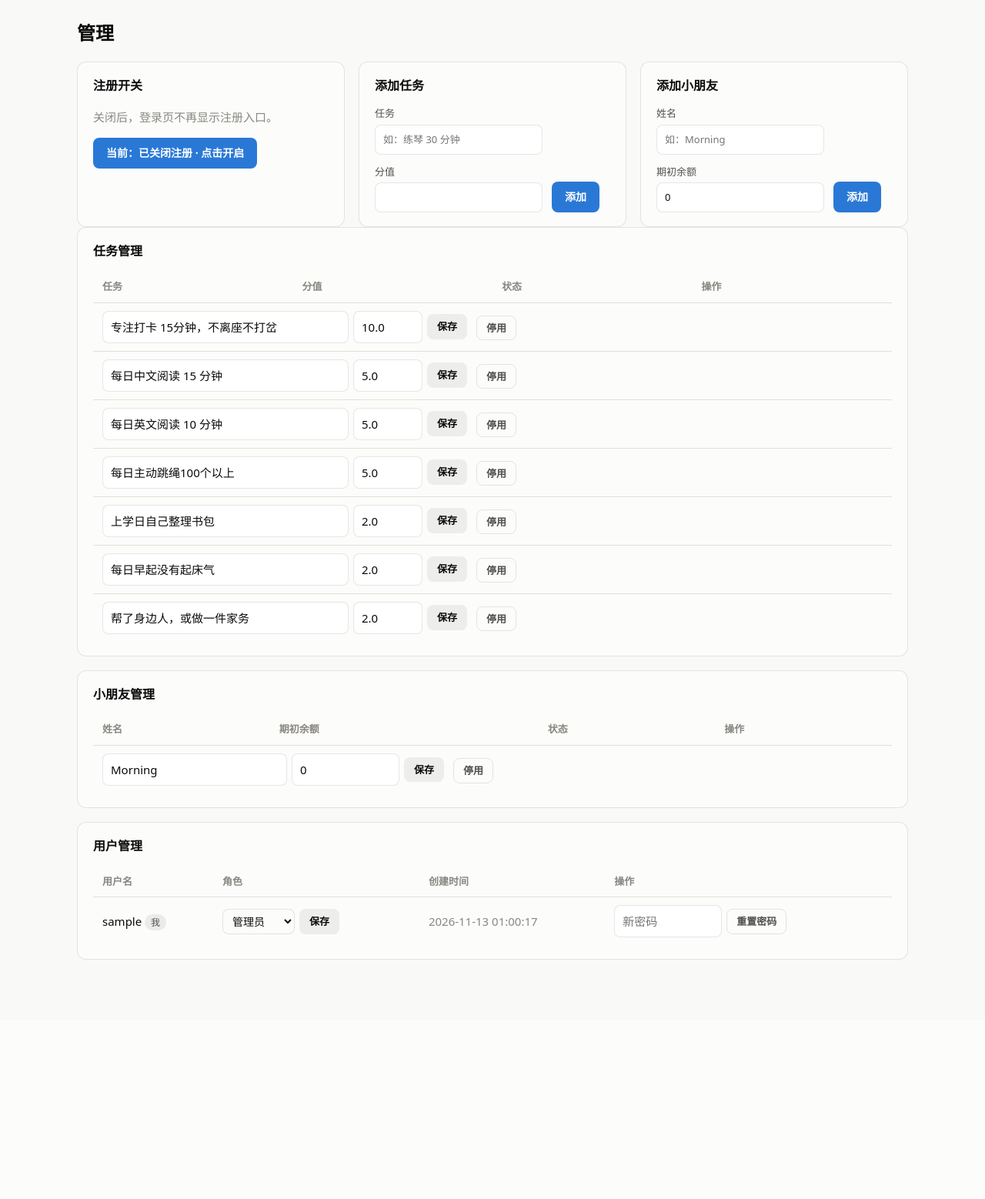
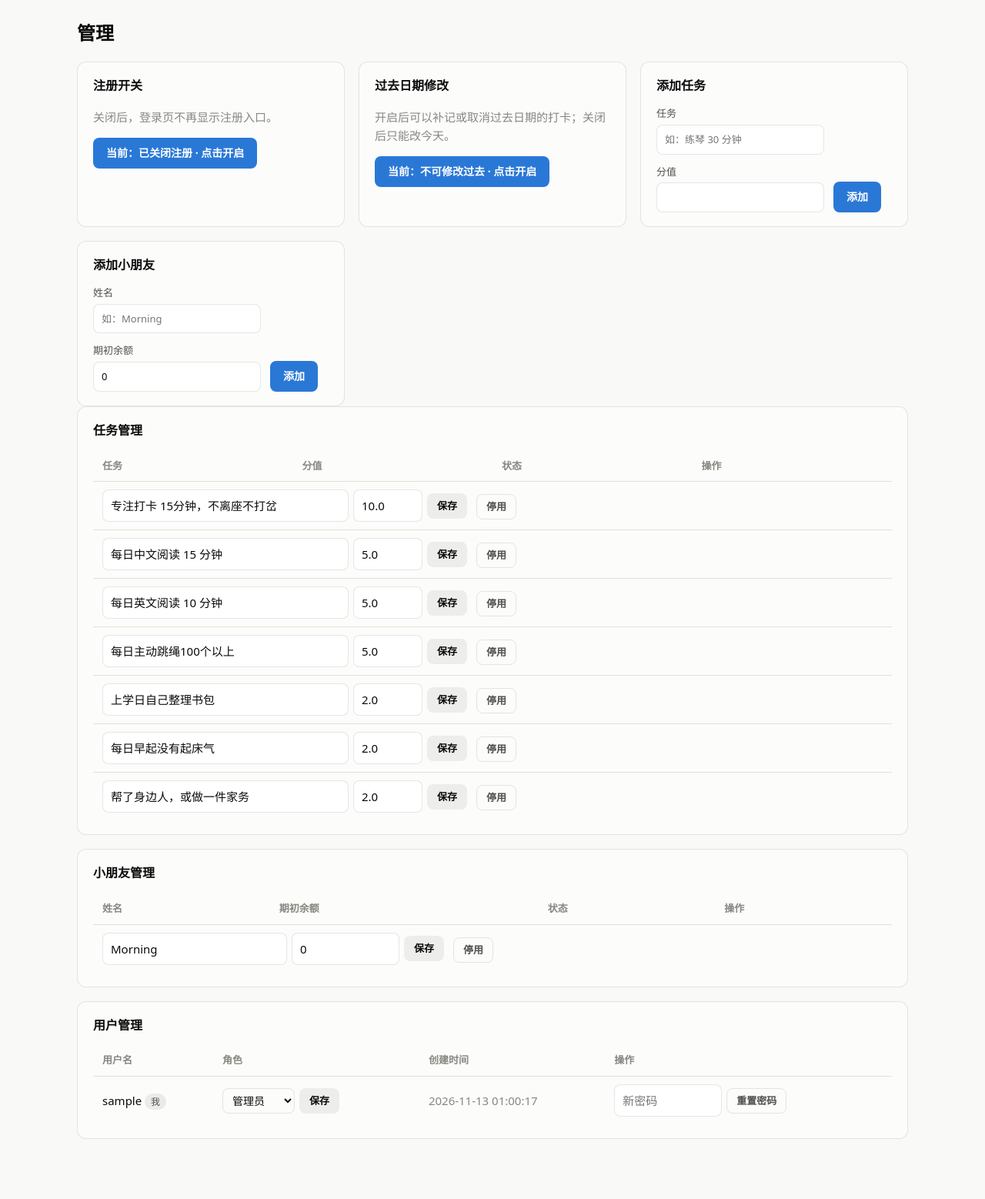
Before and after one commit to wangweitung/kid-points, a Flask app: page /admin/ in a window 1280 px wide. Shown: the part 57-1615 px from the top of the page at 77% size. Before the commit the page ends 1304 px from the top, so only its background shows below. Run offline with Flask 3, Linux system fonts and the light colour scheme; the visitor is signed in with stand-in values (Sample User, id 1); data comes from the database, SQL or seed files in the repository.

Commit message:
管理页新增「过去日期修改」开关，默认禁止修改过去日期
- admin.py/admin.html：新增 POST /admin/past-edit，读写 allow_past_edit，
  管理页卡片与注册开同样式
- views.py：/tick 强制校验，关闭状态下过去日期返回 400；/week 传递开关状态
- week.html/style.css/app.js：关闭时过去格子标记 locked、不带 data-tick，
  悬停不高亮并加 JS 拦截
- README：同步功能表与规则说明

Co-Authored-By: Claude Code <noreply@anthropic.com>

```diff
--- a/app/admin.py
+++ b/app/admin.py
@@ -25,6 +25,7 @@ def panel():
         children=db.execute("SELECT * FROM children ORDER BY id").fetchall(),
         users=db.execute("SELECT * FROM users ORDER BY id").fetchall(),
         registration_open=get_setting("registration_open") == "1",
+        past_edit=get_setting("allow_past_edit", "0") == "1",
         today_label=None,
     )
 
@@ -35,6 +36,15 @@ def registration():
     open_now = request.form.get("open") == "1"
     set_setting("registration_open", "1" if open_now else "0")
     flash("注册已开启" if open_now else "注册已关闭", "ok")
+    return redirect(url_for("admin.panel"))
+
+
+@bp.post("/past-edit")
+@admin_required
+def past_edit():
+    allow = request.form.get("open") == "1"
+    set_setting("allow_past_edit", "1" if allow else "0")
+    flash("现在可以修改过去的日期" if allow else "已禁止修改过去的日期", "ok")
     return redirect(url_for("admin.panel"))
 
 
--- a/app/static/app.js
+++ b/app/static/app.js
@@ -13,7 +13,7 @@ function setText(id, text) {
 }
 
 async function doTick(el) {
-  if (el.classList.contains('busy') || el.classList.contains('future')) return;
+  if (el.classList.contains('busy') || el.classList.contains('future') || el.classList.contains('locked')) return;
   el.classList.add('busy');
   try {
     const resp = await fetch('/tick', {
--- a/app/static/style.css
+++ b/app/static/style.css
@@ -305,9 +305,10 @@ table { border-collapse: collapse; width: 100%; }
   color: transparent;
   border-radius: 8px;
 }
-.cell:hover:not(.future) { background: rgba(42, 120, 214, 0.1); }
+.cell:hover:not(.future):not(.locked) { background: rgba(42, 120, 214, 0.1); }
 .cell.done { background: var(--good); color: #fff; }
 .cell.future { cursor: default; background: rgba(11, 11, 11, 0.03); }
+.cell.locked { cursor: default; }
 .cell.busy { opacity: 0.6; pointer-events: none; }
 .row-total td { background: rgba(11, 11, 11, 0.03); font-weight: 700; border-top: 2px solid var(--grid); }
 
--- a/app/templates/admin.html
+++ b/app/templates/admin.html
@@ -17,6 +17,21 @@
       {% else %}
         <input type="hidden" name="open" value="1">
         <button type="submit" class="btn btn-primary">当前：已关闭注册 · 点击开启</button>
+      {% endif %}
+    </form>
+  </div>
+
+  <div class="card">
+    <h2>过去日期修改</h2>
+    <p class="muted">开启后可以补记或取消过去日期的打卡；关闭后只能改今天。</p>
+    <form method="post" action="{{ url_for('admin.past_edit') }}">
+      <input type="hidden" name="csrf_token" value="{{ csrf_token() }}">
+      {% if past_edit %}
+        <input type="hidden" name="open" value="0">
+        <button type="submit" class="btn btn-danger">当前：可修改过去 · 点击关闭</button>
+      {% else %}
+        <input type="hidden" name="open" value="1">
+        <button type="submit" class="btn btn-primary">当前：不可修改过去 · 点击开启</button>
       {% endif %}
     </form>
   </div>
--- a/app/templates/week.html
+++ b/app/templates/week.html
@@ -41,8 +41,9 @@
         <td class="col-value">{{ row.task['value']|fmt }}</td>
         {% for i in range(7) %}
           {% set d = days[i] %}
-          <td class="cell{% if row.checked[i] %} done{% endif %}{% if d > today_d %} future{% endif %}"
-              {% if d <= today_d %}data-tick data-child="{{ child['id'] }}" data-task="{{ row.task['id'] }}" data-date="{{ d.isoformat() }}"{% endif %}>{% if row.checked[i] %}✓{% endif %}</td>
+          {% set locked = d < today_d and not past_edit %}
+          <td class="cell{% if row.checked[i] %} done{% endif %}{% if d > today_d %} future{% endif %}{% if locked %} locked{% endif %}"
+              {% if d <= today_d and not locked %}data-tick data-child="{{ child['id'] }}" data-task="{{ row.task['id'] }}" data-date="{{ d.isoformat() }}"{% endif %}>{% if row.checked[i] %}✓{% endif %}</td>
         {% endfor %}
         <td class="num col-sum" data-task-score="{{ row.task['id'] }}">{{ row.score|fmt if row.score is not none else '' }}</td>
         <td class="num col-sum" data-task-days="{{ row.task['id'] }}">{{ row.days }}</td>
--- a/app/views.py
+++ b/app/views.py
@@ -12,7 +12,7 @@ from flask import (
     url_for,
 )
 
-from .db import get_db
+from .db import get_db, get_setting
 from .helpers import (
     admin_required,
     balance_of,
@@ -131,6 +131,8 @@ def tick():
         return jsonify(error="参数错误"), 400
     if d > local_today():
         return jsonify(error="不能为未来的日期打卡"), 400
+    if d < local_today() and get_setting("allow_past_edit", "0") != "1":
+        return jsonify(error="不能修改过去的日期，如需补记请管理员在管理页开启"), 400
     db = get_db()
     child = db.execute(
         "SELECT id FROM children WHERE id = ? AND active = 1", (child_id,)
@@ -227,6 +229,7 @@ def week():
         task_rows=task_rows,
         days=days,
         today_d=today_d,
+        past_edit=get_setting("allow_past_edit", "0") == "1",
         weekday_names=WEEKDAY_NAMES,
         day_totals=day_totals,
         day_counts=day_counts,
```
Also changed, not shown: README.md.
